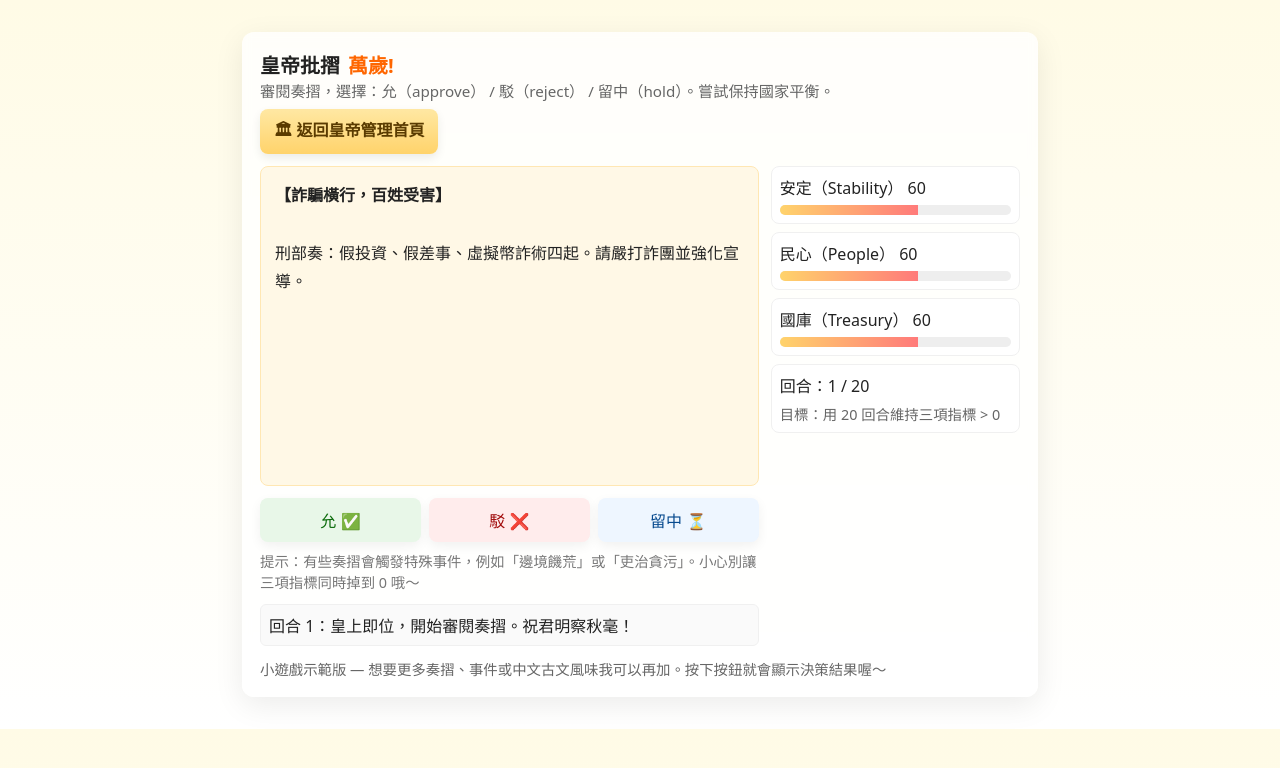
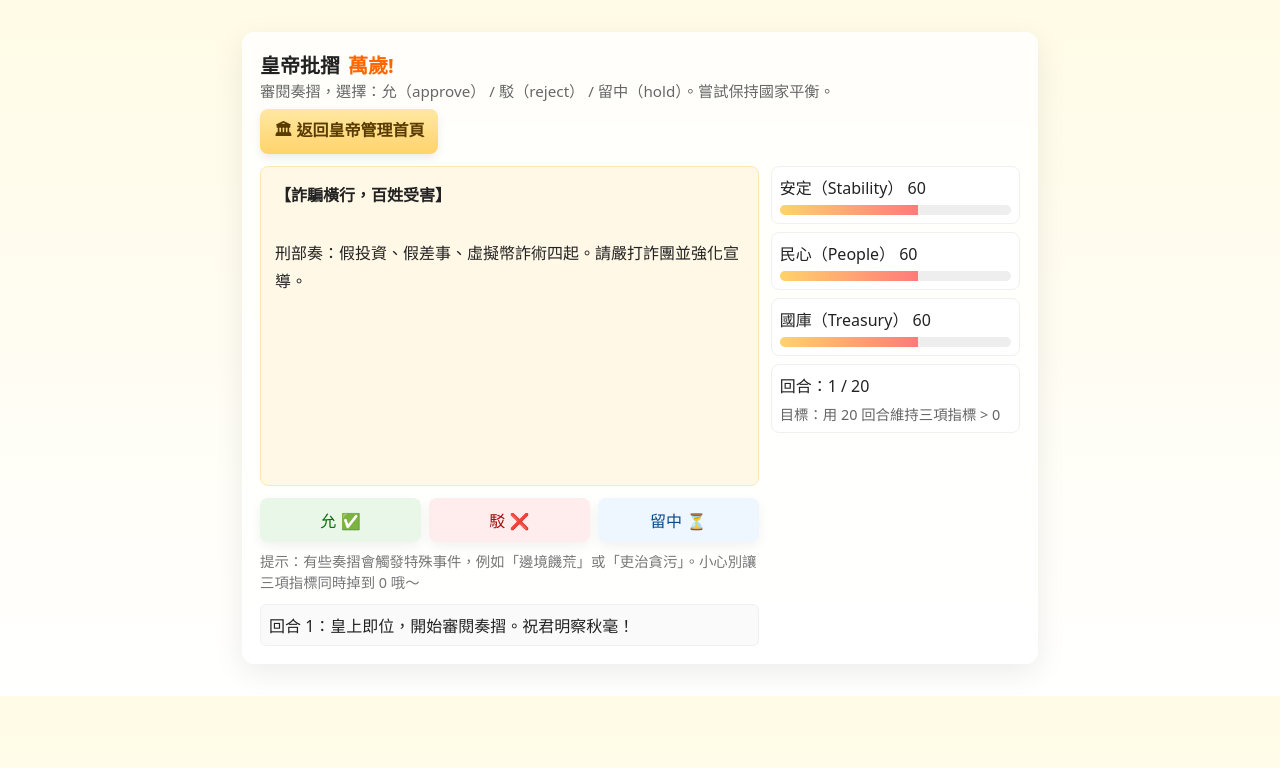
Before and after one commit to YangHsiuHui/YangHH, a plain HTML site: page emperor1.html in a window 1280 px wide. Drawn offline with Linux system fonts and the light colour scheme.

Commit message:
Update emperor1.html

```diff
--- a/emperor1.html
+++ b/emperor1.html
@@ -131,7 +131,7 @@
   </style>
 </head>
 <body>
-  <div class="card" role="application" aria-label="皇上批奏摺遊戲">
+  <div class="card" role="application" aria-label="皇上批奏摺">
     <header>
       <!--  <img src="https://upload.wikimedia.org/wikipedia/commons/6/6a/Emperor%27s_crown.svg" alt="" width="44" height="44"> -->
       <div>
@@ -183,7 +183,7 @@
       </div>
     </div>
 
-    <div class="footer">小遊戲示範版 — 想要更多奏摺、事件或中文古文風味我可以再加。按下按鈕就會顯示決策結果喔～</div>
+
   </div>
 
   <div class="big-toast" id="toast"></div>
@@ -452,7 +452,7 @@
 
     ];
 
-    // 遊戲狀態
+    // 狀態
     let state = {
       stability: 60,
       people: 60,
@@ -555,7 +555,7 @@
         message = `唉唷皇上，局勢危險——任期結束。民心 ${state.people}、安定 ${state.stability}、國庫 ${state.treasury}`;
       }
       showToast(message, 6000);
-      appendLog('遊戲結束。' + message);
+      appendLog('結束。' + message);
       // 禁用按鈕
       document.getElementById('btnAllow').disabled = true;
       document.getElementById('btnReject').disabled = true;
```
